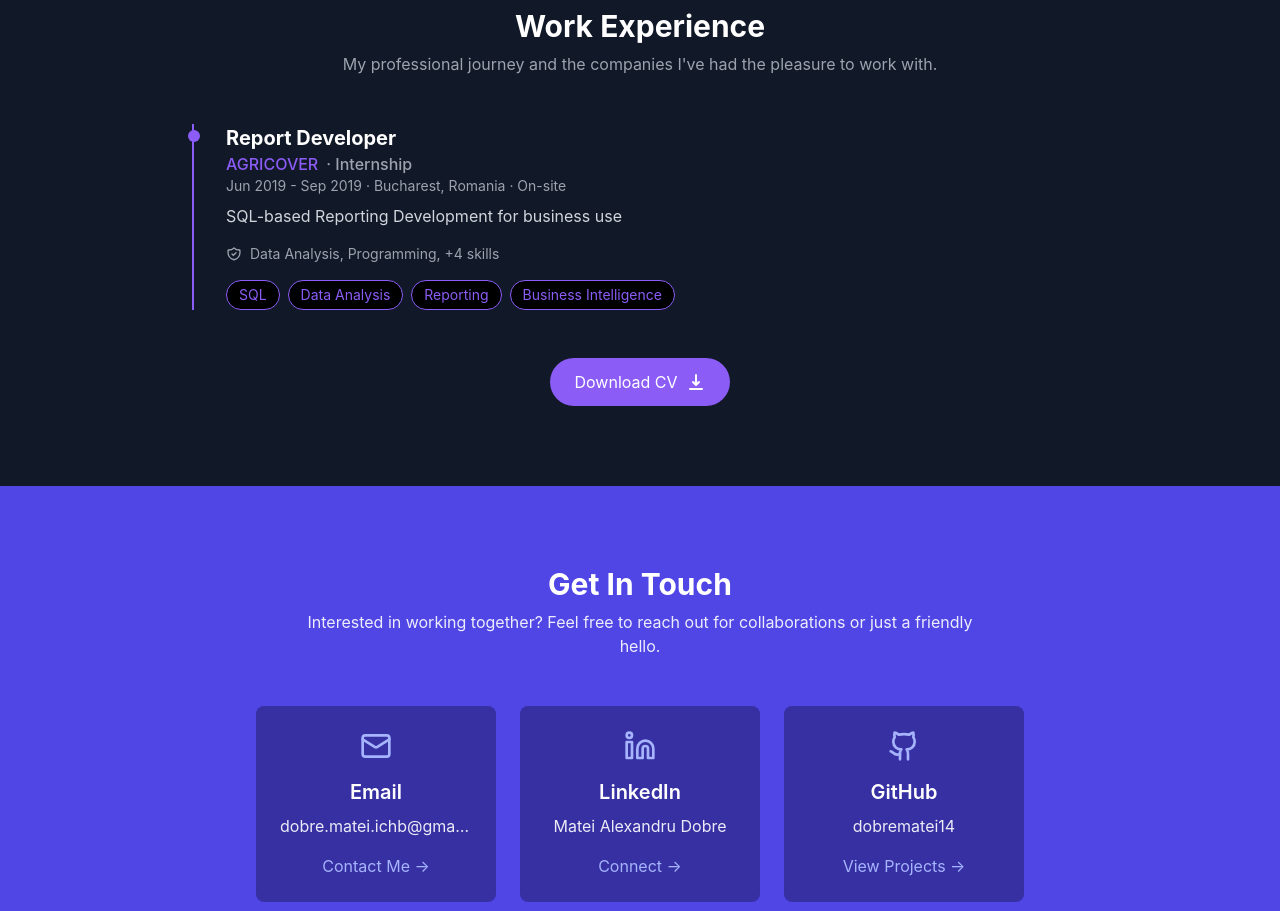
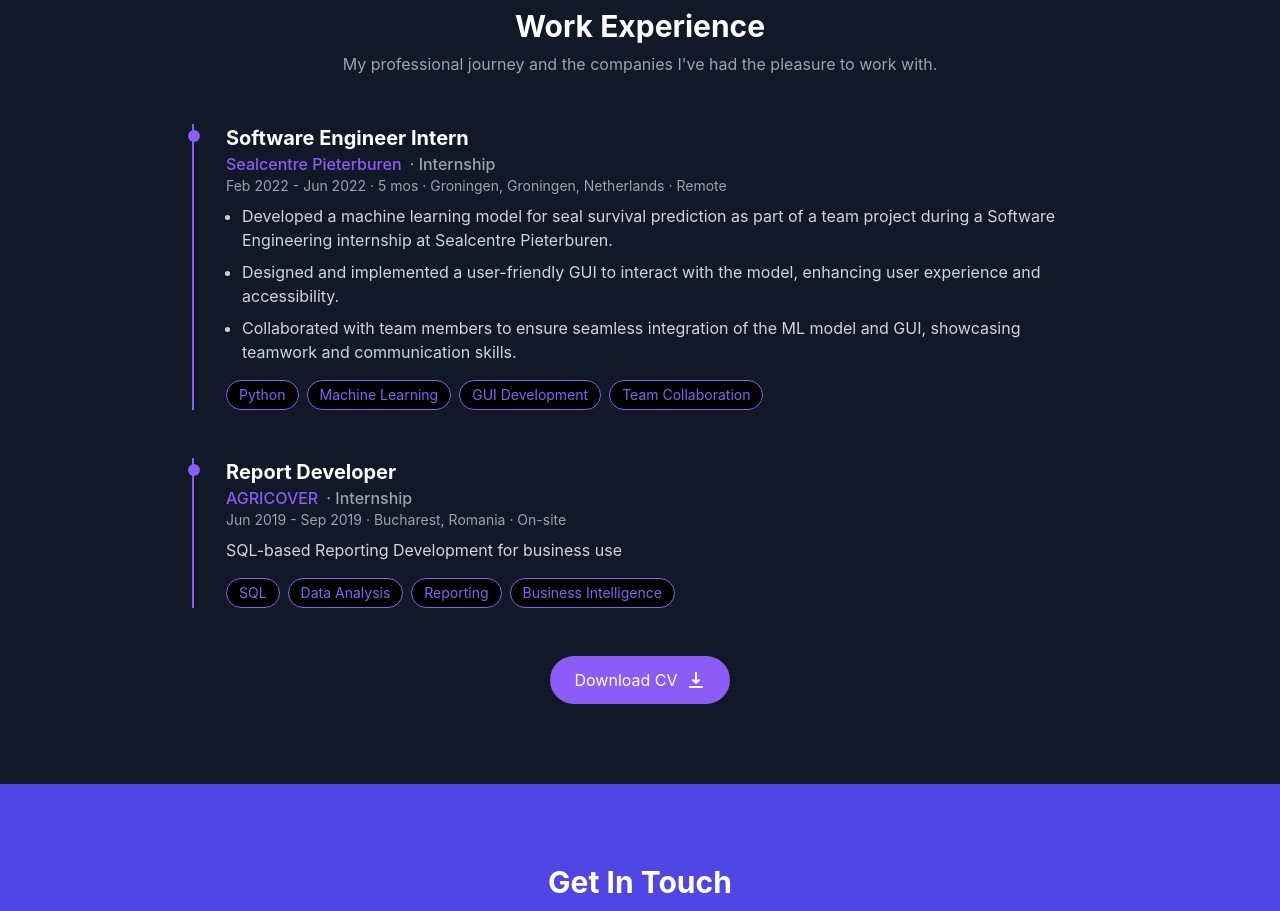
Before and after one commit to dobrematei14/CV-website, a React (Create React App) app in the folder website/: page / in a window 1280 px wide. Shown: the part 2260-3171 px from the top of the page. Built offline with nearby package versions, Linux system fonts and the light colour scheme; no server answers.

Commit message:
Add Sealcentre Pieterburen internship experience and improve experience section format

```diff
--- a/website/src/components/PortfolioWebsite.js
+++ b/website/src/components/PortfolioWebsite.js
@@ -170,17 +170,6 @@ const PortfolioWebsite = () => {
     { name: "R", level: 60 },
     { name: "HTML/CSS", level: 60 },
     { name: "JavaScript", level: 40 },
-  ];
-
-  // Work experience data
-  const experiences = [
-    {
-      company: "Agricover",
-      role: "Senior Frontend Developer",
-      period: "2022 - Present",
-      description: "Lead development of the company's flagship web application. Implemented new features and improved performance by 40%.",
-      technologies: ["React", "TypeScript", "Redux", "GraphQL"]
-    }
   ];
 
   return (
--- a/website/src/components/experience.js
+++ b/website/src/components/experience.js
@@ -3,6 +3,19 @@ import React from 'react';
 const ExperienceSection = () => {
   // Updated work experience data based on the LinkedIn information
   const experiences = [
+    {
+      company: "Sealcentre Pieterburen",
+      role: "Software Engineer Intern",
+      period: "Feb 2022 - Jun 2022 · 5 mos",
+      location: "Groningen, Groningen, Netherlands · Remote",
+      type: "Internship",
+      description: [
+        "Developed a machine learning model for seal survival prediction as part of a team project during a Software Engineering internship at Sealcentre Pieterburen.",
+        "Designed and implemented a user-friendly GUI to interact with the model, enhancing user experience and accessibility.",
+        "Collaborated with team members to ensure seamless integration of the ML model and GUI, showcasing teamwork and communication skills."
+      ],
+      technologies: ["Python", "Machine Learning", "GUI Development", "Team Collaboration"]
+    },
     {
       company: "AGRICOVER",
       role: "Report Developer",
@@ -10,7 +23,6 @@ const ExperienceSection = () => {
       location: "Bucharest, Romania · On-site",
       type: "Internship",
       description: "SQL-based Reporting Development for business use",
-      skills: ["Data Analysis", "Programming", "+4 skills"],
       technologies: ["SQL", "Data Analysis", "Reporting", "Business Intelligence"]
     }
   ];
@@ -34,16 +46,19 @@ const ExperienceSection = () => {
                 </div>
                 <div className="text-sm text-gray-400">{exp.period} · {exp.location}</div>
               </div>
-              <p className="text-gray-300 mb-4">{exp.description}</p>
 
-              {/* Skills section */}
-              <div className="flex items-center mb-4 text-sm text-gray-400">
-                <svg className="w-4 h-4 mr-2" viewBox="0 0 24 24" fill="none" stroke="currentColor" strokeWidth="2">
-                  <path strokeLinecap="round" strokeLinejoin="round" d="M9 12l2 2 4-4m5.618-4.016A11.955 11.955 0 0112 2.944a11.955 11.955 0 01-8.618 3.04A12.02 12.02 0 003 9c0 5.591 3.824 10.29 9 11.622 5.176-1.332 9-6.03 9-11.622 0-1.042-.133-2.052-.382-3.016z" />
-                </svg>
-                {exp.skills.join(', ')}
-              </div>
+              {/* Description - handle both string and array formats */}
+              {typeof exp.description === 'string' ? (
+                <p className="text-gray-300 mb-4">{exp.description}</p>
+              ) : (
+                <ul className="text-gray-300 mb-4 list-disc ml-4">
+                  {exp.description.map((item, i) => (
+                    <li key={i} className="mb-2">{item}</li>
+                  ))}
+                </ul>
+              )}
 
+              {/* Technologies/skills tags */}
               <div className="flex flex-wrap gap-2">
                 {exp.technologies.map((tech, techIndex) => (
                   <span
```
